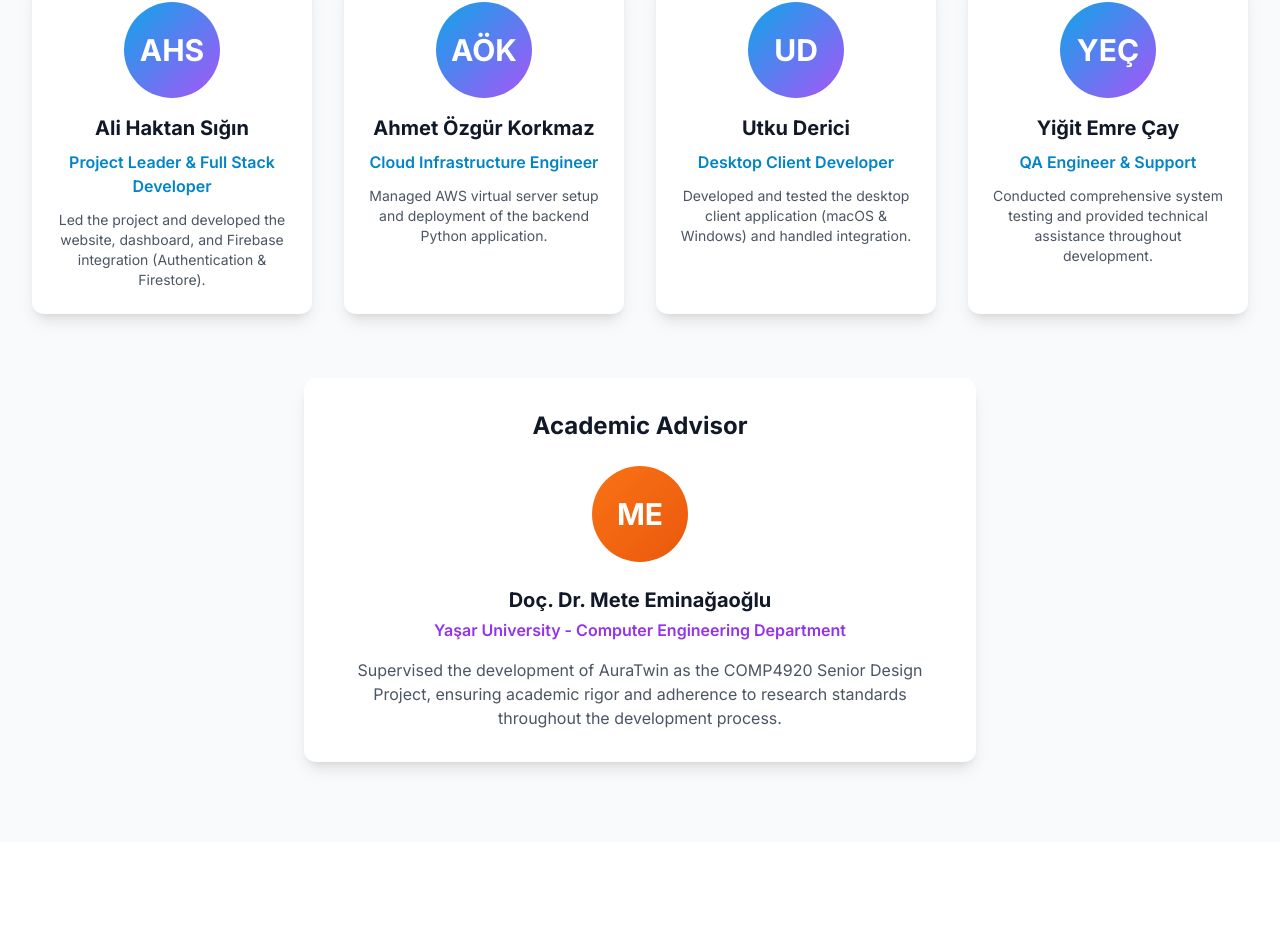
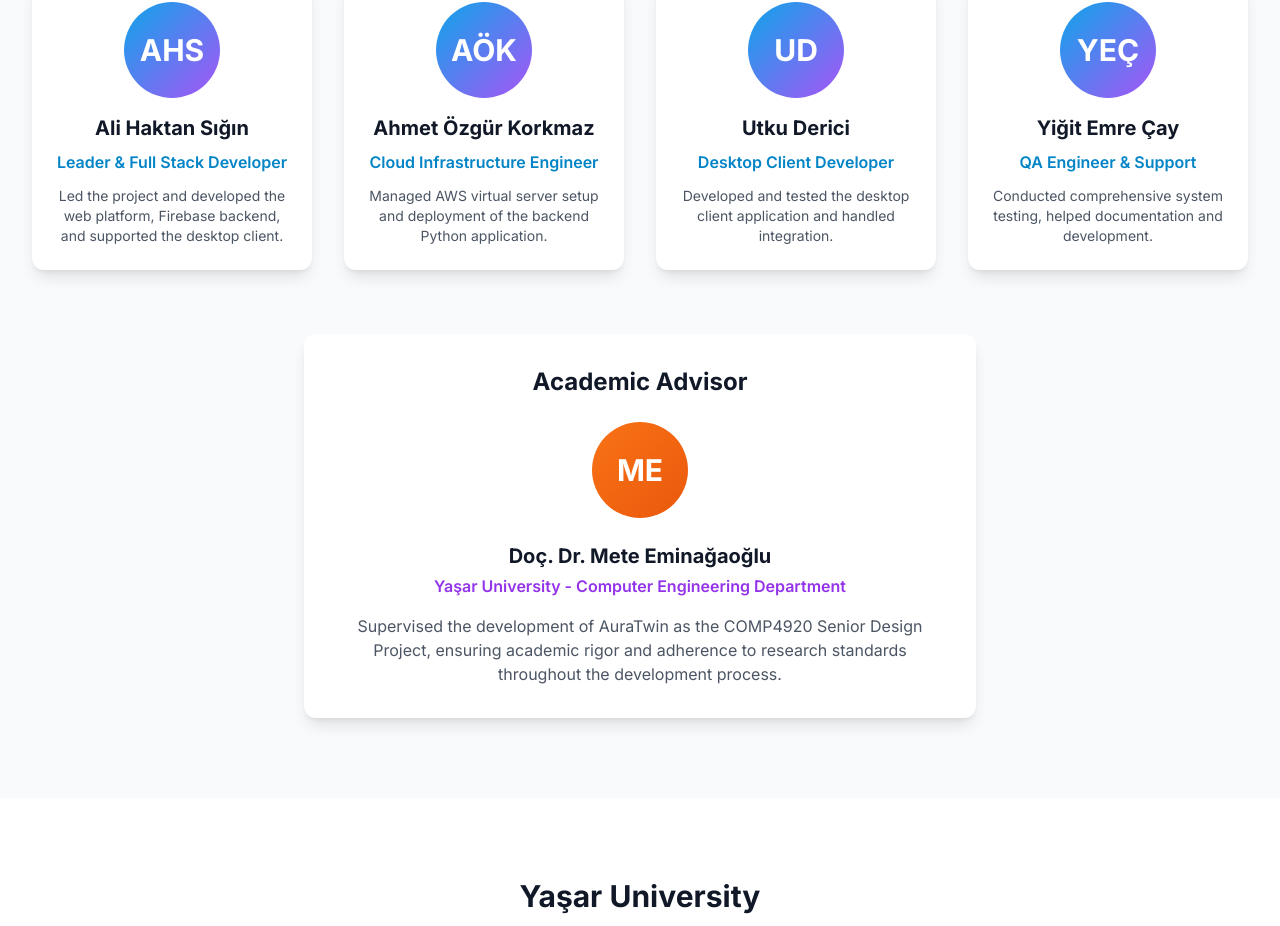
Before and after one commit to AuraTwin/AuraTwin-web, a Next.js app: page /about in a window 1280 px wide. Shown: the part 1178-2104 px from the top of the page. Built offline with nearby package versions, Linux system fonts and the light colour scheme; no server answers.

Commit message:
Update About section

```diff
--- a/src/app/about/page.tsx
+++ b/src/app/about/page.tsx
@@ -45,10 +45,10 @@ export default function AboutPage() {
 
           <div className="grid md:grid-cols-2 lg:grid-cols-4 gap-8 mb-16">
             {[
-              { name: 'Ali Haktan Sığın', role: 'Project Leader & Full Stack Developer', description: 'Led the project and developed the website, dashboard, and Firebase integration (Authentication & Firestore).' },
+              { name: 'Ali Haktan Sığın', role: 'Leader & Full Stack Developer', description: 'Led the project and developed the web platform, Firebase backend, and supported the desktop client.' },
               { name: 'Ahmet Özgür Korkmaz', role: 'Cloud Infrastructure Engineer', description: 'Managed AWS virtual server setup and deployment of the backend Python application.' },
-              { name: 'Utku Derici', role: 'Desktop Client Developer', description: 'Developed and tested the desktop client application (macOS & Windows) and handled integration.' },
-              { name: 'Yiğit Emre Çay', role: 'QA Engineer & Support', description: 'Conducted comprehensive system testing and provided technical assistance throughout development.' },
+              { name: 'Utku Derici', role: 'Desktop Client Developer', description: 'Developed and tested the desktop client application and handled integration.' },
+              { name: 'Yiğit Emre Çay', role: 'QA Engineer & Support', description: 'Conducted comprehensive system testing, helped documentation and development.' },
             ].map((member, i) => (
               <div key={member.name} className="bg-white dark:bg-gray-900 p-6 rounded-xl shadow-lg hover:shadow-xl transition-shadow" data-reveal data-reveal-delay={`${i * 80}`}>
                 <div className="w-24 h-24 bg-gradient-to-br from-primary-500 to-accent-500 rounded-full mx-auto mb-4 flex items-center justify-center">
```
